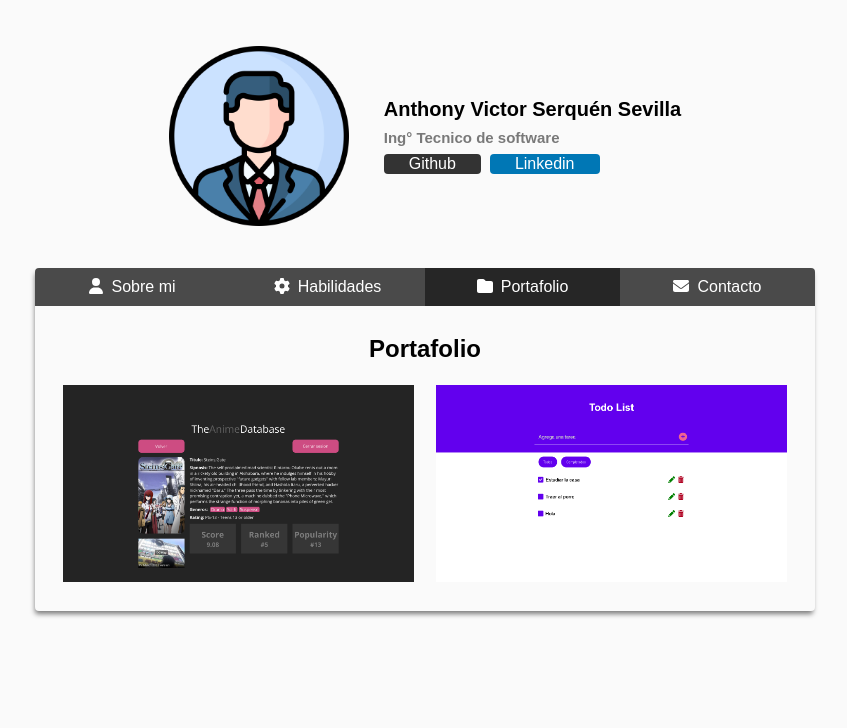
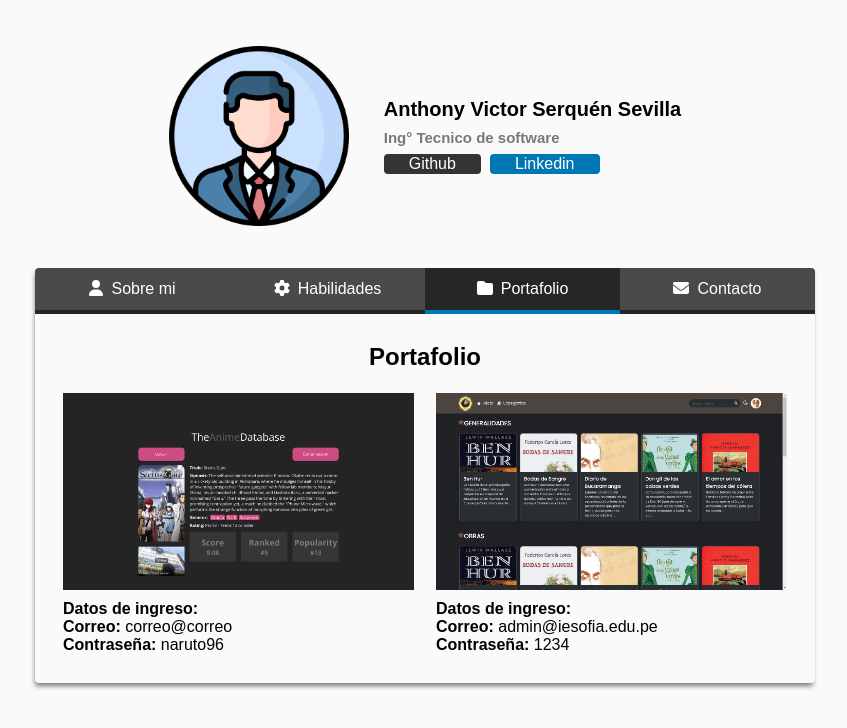
Before and after one commit to AvisSHACk/portafolioa, a React (Create React App) app: page / in a window 1280 px wide. Both pictures are taken after a click on the element "Portafolio". Shown: the top 728 px of the page, without its empty margins (215-1062 px from the left). Built offline with nearby package versions, Linux system fonts and the light colour scheme; what webfontloader would draw is missing.

Commit message:
Se añadio los enlaces a los proyectos, se aplicaron algunos estilos a la navegacion de los tabs y se aplico un line height a la descripcion del parrafo

```diff
--- a/src/App.js
+++ b/src/App.js
@@ -17,6 +17,7 @@ function App() {
       <Helmet>
           <meta charSet="utf-8" />
           <title>Anthony Serquén | Portafolio Web 2023</title>
+          <link rel="icon" href="img/favicon.ico" />
       </Helmet>
       <Header/>
       <Contenido/>
--- a/src/components/Aboutme.js
+++ b/src/components/Aboutme.js
@@ -4,7 +4,7 @@ const AboutMe = ({index}) => {
         <AboutmeContent hidden={index !== 1}>
                 <Left className="left">
                     <Titulo>Quien Soy</Titulo>
-                    <p>
+                    <Descripcion>
                         Hola, soy recientemente egresado en la carrera técnica de Ingeniería de Software con IA en ETI SENATi, actualmente tengo 24 años.
                         <br/>
                         <br/>
@@ -12,7 +12,7 @@ const AboutMe = ({index}) => {
                         <br/>
                         <br/>
                         Me considero bastante responsable, competente y siempre estoy tratando de dar lo mejor de mí en cualquier reto que se me proponga.
-                    </p>
+                    </Descripcion>
                 </Left>
 
                 <div className="right">
@@ -52,6 +52,10 @@ const Titulo = styled.h3`
     font-size: 2.5rem;
 `
 
+const Descripcion = styled.p`
+    line-height: 1.4;
+`
+
 const Cv = styled.a`
     display: block;
     width: 100px;
--- a/src/components/Contenido.js
+++ b/src/components/Contenido.js
@@ -69,9 +69,10 @@ const TabItem = styled.div`
     text-align: center;
     background-color: ${({ activo }) => activo ? '#262626' : '#4A4A4A'} ;
     color:#fff;
-    padding-top: 1rem;
-    padding-bottom: 1rem;
+    padding-top: 1.2rem;
+    padding-bottom: 1.2rem;
     cursor: pointer;
+    border-bottom: 4px solid ${({ activo }) => activo ? '#0077B5' : '#262626'} ;
 
     &:hover {
         background-color: #262626;
--- a/src/components/portafolio.js
+++ b/src/components/portafolio.js
@@ -5,7 +5,7 @@ const Portafolio = ({index}) => {
             <Titulo>Portafolio</Titulo>
             <PortafolioContenedor>
                 <Proyecto>
-                    <a href="https://app-anime-b2601.firebaseapp.com" target="_blank" rel="noreferrer">
+                    <Linker href="https://app-anime-b2601.firebaseapp.com" target="_blank" rel="noreferrer">
                         <img src="img/portafolio1.png" alt="" />
                         <Mask>
                             <TituloProyecto>TheAnimeDatabase</TituloProyecto>
@@ -19,19 +19,32 @@ const Portafolio = ({index}) => {
                                 </DatosAdicionales> */}
                             {/* </ContenedorTec> */}
                         </Mask>
-                    </a>
+                    </Linker>
+                    <DatosAdicionales>
+                        <h4>Datos de ingreso:</h4>
+                        <p><b>Correo:</b> correo@correo</p>
+                        <p><b>Contraseña:</b> naruto96</p>
+                    </DatosAdicionales>
                 </Proyecto>
                 <Proyecto>
-                    <a href="/">
-                        <img src="img/portafolio3.png" alt="" />
+                    <Linker href="http://bibliotecasofia.byethost10.com/login" rel="noreferrer" target="_blank">
+                        <img src="img/portafolio4.png" alt="" />
                         <Mask>
-                            <TituloProyecto>App Lista de tareas</TituloProyecto>
+                            <TituloProyecto>Biblioteca virtual</TituloProyecto>
                             {/* <ContenedorTec> */}
-                                <Tec>REACT</Tec>
-                                <Tec>FIREBASE</Tec>
+                                <Tec>HTML</Tec>
+                                <Tec>CSS</Tec>
+                                <Tec>JS</Tec>
                             {/* </ContenedorTec> */}
+                                <Tec>PHP</Tec>
+                                <Tec>MySql</Tec>
                         </Mask>
-                    </a>
+                    </Linker>
+                    <DatosAdicionales>
+                        <h4>Datos de ingreso:</h4>
+                        <p><b>Correo:</b> admin@iesofia.edu.pe</p>
+                        <p><b>Contraseña:</b> 1234</p>
+                    </DatosAdicionales>
                 </Proyecto>
             </PortafolioContenedor>
         </PortafolioCntent>
@@ -64,7 +77,7 @@ const PortafolioContenedor = styled.div`
         gap: 1.2rem 2.2rem;
     }
 
-    /* @media screen and (min-width: 700px){
+    /* @media screen and (min-width: 800px){
         grid-template-columns: repeat(3, 1fr);
     } */
 `
@@ -87,6 +100,9 @@ const Mask = styled.div`
 `
 
 const Proyecto = styled.article`
+`
+
+const Linker = styled.a`
     position: relative;
 
     &:hover ${Mask} {
@@ -110,12 +126,13 @@ const Tec = styled.span`
     margin-bottom: .4rem;
 `
 
-// const DatosAdicionales = styled.div`
-//     width: 100%;
-//     display: flex;
-//     flex-direction: column;
-//     align-items: center;
-//     font-size: 1.6rem;
-// `
+const DatosAdicionales = styled.div`
+    margin-top: 1rem;
+    width: 100%;
+    display: flex;
+    flex-direction: column;
+    /* align-items: center; */
+    font-size: 1.6rem;
+`
 
 export default Portafolio;
```
Also changed, not shown: public/img/portafolio4.png (added), 1 other file (tests, documents, lock files or other folders). Lines whose indentation alone changed are shown as unchanged.
